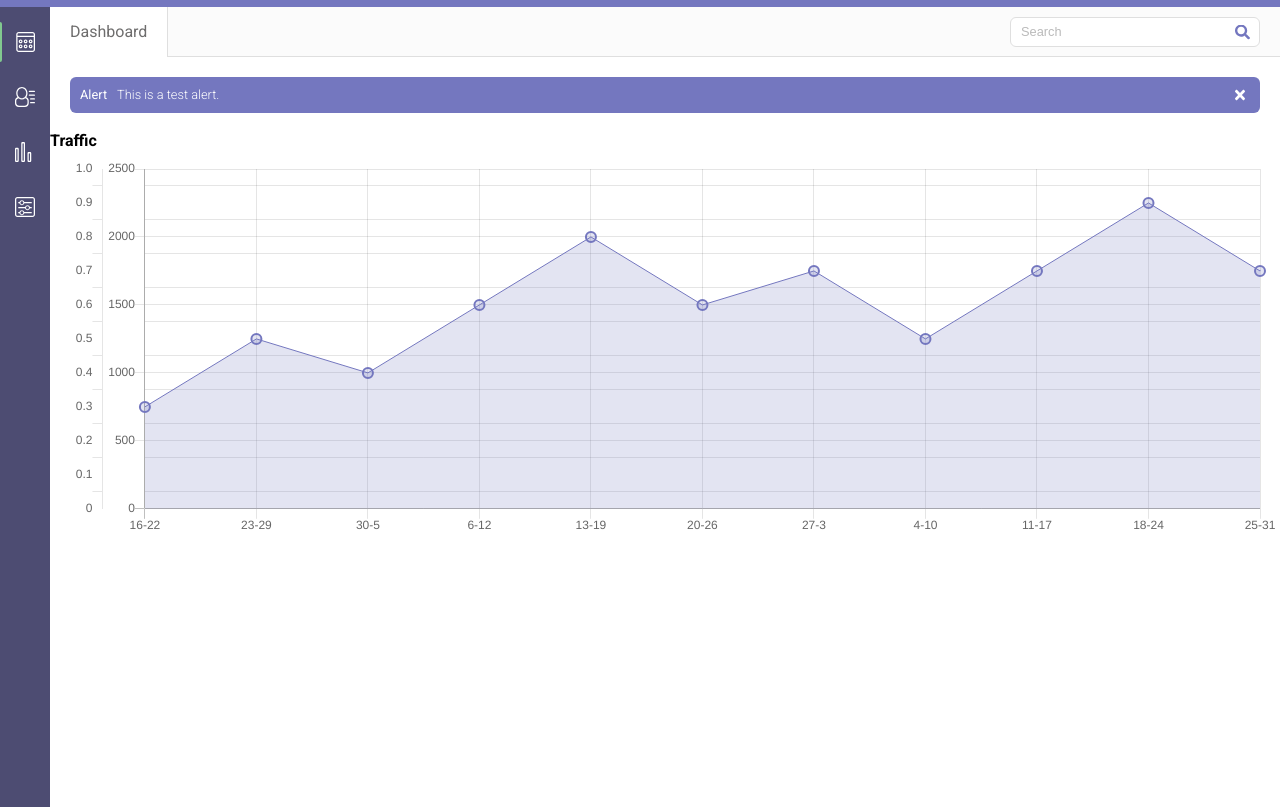
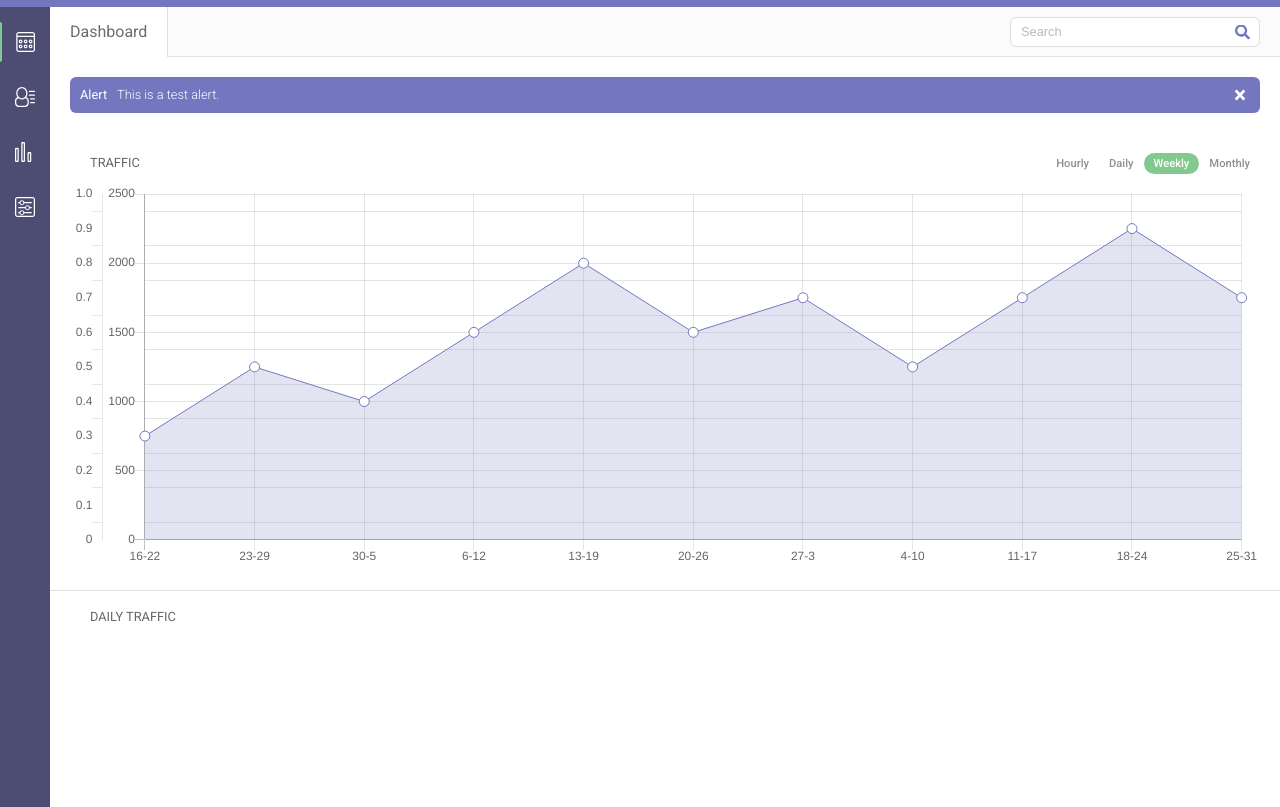
Before and after one commit to danlevy1/Treehouse_FEWD_Project_7, a plain HTML site: page index.html in a window 1280 px wide. Shown: the part 43-850 px from the top of the page. Drawn offline with nearby package versions, Linux system fonts and the light colour scheme.

Commit message:
Added chart container padding

```diff
--- a/index.html
+++ b/index.html
@@ -89,24 +89,52 @@
                     <img src="icons/icon-close-fa.svg" alt="Close Icon">
                 </section>
 
-                <section id="traffic-container">
-                    <h1>Traffic</h1>
+                <!-- Traffic Chart -->
+                <section id="traffic-container" class='card-container'>
+
+                    <!-- Traffic Header and Data Selector -->
+                    <div id="traffic-header-container">
+                        <h3 class="chart-header">Traffic</h3>
+                        <ul>
+                            <li>Hourly</li>
+                            <li>Daily</li>
+                            <li id="traffic-selector-active">Weekly</li>
+                            <li>Monthly</li>
+                        </ul>
+                    </div>
+
+                    <!-- Traffic Line Chart -->
                     <canvas id="traffic-chart"></canvas>
                 </section>
 
-                <section id="daily-traffic-container"></section>
+                <!-- Daily Traffic Chart -->
+                <section id="daily-traffic-container" class='card-container'>
+                    <h3 class="chart-header">Daily Traffic</h3>
+                </section>
 
-                <section id="mobile-users-container"></section>
+                <section id="mobile-users-container" class='card-container'>
 
-                <section id="social-stats-container"></section>
+                </section>
 
-                <section id="new-members-container"></section>
+                <section id="social-stats-container" class='card-container'>
 
-                <section id="recent-activity-container"></section>
+                </section>
 
-                <section id="message-user-container"></section>
+                <section id="new-members-container" class='card-container'>
 
-                <section id="settings-container"></section>
+                </section>
+
+                <section id="recent-activity-container" class='card-container'>
+
+                </section>
+
+                <section id="message-user-container" class='card-container'>
+
+                </section>
+
+                <section id="settings-container" class='card-container'>
+
+                </section>
             </main>
         </div>
         <script src="https://cdn.jsdelivr.net/npm/chart.js@2.8.0/dist/Chart.min.js" integrity="sha256-Uv9BNBucvCPipKQ2NS9wYpJmi8DTOEfTA/nH2aoJALw=" crossorigin="anonymous"></script>
--- a/js/index.js
+++ b/js/index.js
@@ -1,6 +1,6 @@
-// Daily Traffic Line Chart
-const dailyTrafficLineChartCanvas = document.querySelector("#traffic-chart");
-const dailyTrafficLineChart = new Chart(dailyTrafficLineChartCanvas, {
+//Traffic Line Chart
+const trafficLineChartCanvas = document.querySelector("#traffic-chart");
+const trafficLineChart = new Chart(trafficLineChartCanvas, {
     type: "line",
     data: {
         labels: [
@@ -23,8 +23,9 @@ const dailyTrafficLineChart = new Chart(dailyTrafficLineChartCanvas, {
                 borderColor: "red",
                 borderWidth: 1,
                 borderColor: "rgba(116, 119, 191, 1)",
-                pointBorderWidth: 2,
+                pointBorderWidth: 1,
                 pointRadius: 5,
+                pointBackgroundColor: "rgba(255, 255, 255, 1)",
                 lineTension: 0,
                 data: [
                     750,
@@ -51,10 +52,7 @@ const dailyTrafficLineChart = new Chart(dailyTrafficLineChartCanvas, {
         },
         layout: {
             padding: {
-                top: 20,
-                right: 20,
-                bottom: 20,
-                left: 20
+                top: 20
             }
         },
         scales: {
--- /dev/null
+++ b/scss/components/_charts.scss
@@ -0,0 +1,20 @@
+// **************************************
+// components/_daily-traffic-chart.scss
+// Common chart styles
+// **************************************
+
+.chart-header {
+    @include text(
+        $size: 0.8rem,
+        $weight: 400,
+        $color: $primary-text-color,
+        $line-height: null
+    );
+    text-transform: uppercase;
+    padding-left: 20px;
+    flex: 1;
+}
+
+.card-container {
+    padding: 20px;
+}
--- a/scss/components/_daily-traffic-chart.scss
+++ b/scss/components/_daily-traffic-chart.scss
@@ -5,4 +5,41 @@
 
 #traffic-container {
     grid-column: 1 / -1;
+    border-bottom: 1px solid $primary-border-color;
 }
+
+#traffic-header-container {
+    display: flex;
+    align-items: center;
+
+    // #traffic-header-container ul
+    ul {
+        display: flex;
+
+        // #traffic-header-container ul li
+        li {
+            display: inline-block;
+            @include text(
+                $size: 0.7rem,
+                $weight: 500,
+                $color: $line-chart-tab-inactive-text-color,
+                $line-height: null
+            );
+            padding: 5px 10px;
+
+            // &:first-child {
+            //     padding-left: 0;
+            // }
+
+            // &:last-child {
+            //     padding-right: 0;
+            // }
+        }
+    }
+}
+
+#traffic-selector-active {
+    color: $white-color !important;
+    background-color: $secondary-color;
+    border-radius: 50px;
+}
--- a/scss/components/_index.scss
+++ b/scss/components/_index.scss
@@ -8,4 +8,5 @@
 @import 'dashboard';
 @import 'primary-nav';
 @import 'secondary-nav';
-@import 'daily-traffic-chart'
+@import 'charts';
+@import 'daily-traffic-chart';
```
Also changed, not shown: css/styles.css, 1 other file.
